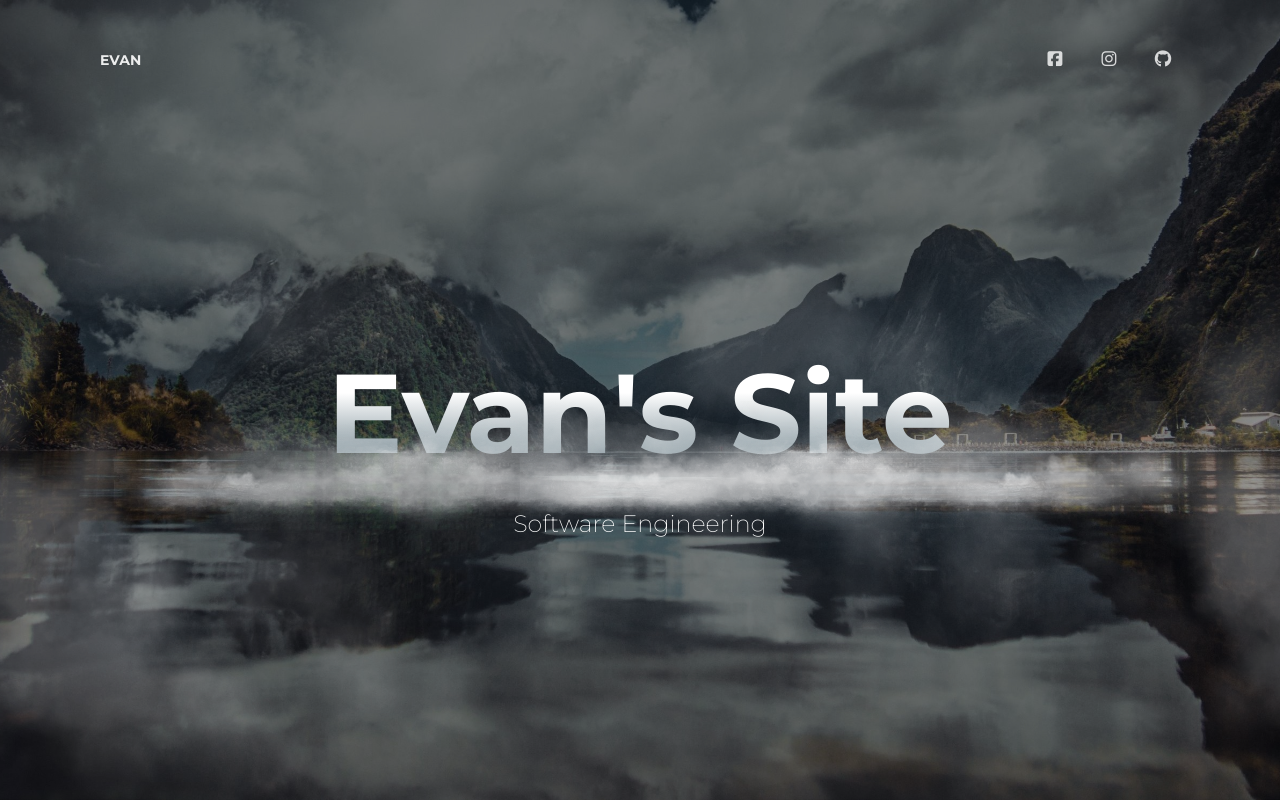
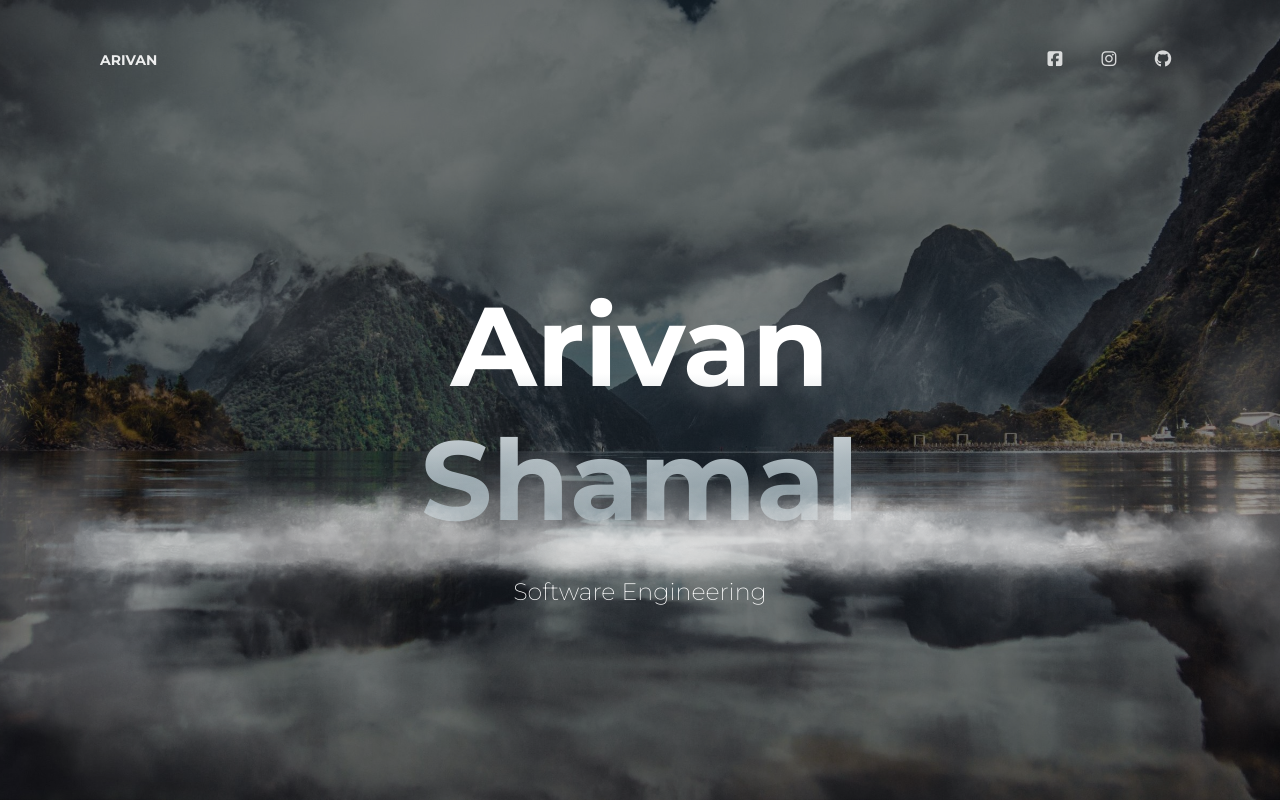
Before and after one commit to evan8133/evan3381.github.io, a website: page index.html in a window 1280 px wide. Drawn offline with Linux system fonts and the light colour scheme; some packages are replaced by stand-ins of ours.

Commit message:
Update index.html

```diff
--- a/index.html
+++ b/index.html
@@ -24,7 +24,7 @@ The above copyright notice and this permission notice shall be included in all c
     <link rel="icon" type="image/png" href="./assets/img//favicon.png">
     <meta http-equiv="X-UA-Compatible" content="IE=edge,chrome=1" />
     <title>
-        Evan
+        Arivan
     </title>
     <meta content='width=device-width, initial-scale=1.0, maximum-scale=1.0, user-scalable=0, shrink-to-fit=no' name='viewport' />
     <!--     Fonts and icons     -->
@@ -43,7 +43,7 @@ The above copyright notice and this permission notice shall be included in all c
         <div class="container">
             <div class="navbar-translate">
                 <a class="navbar-brand" href="https://demos.creative-tim.com/paper-kit/index.html" rel="tooltip" title="Coded by Creative Tim" data-placement="bottom" target="_blank">
-          Evan
+          Arivan
         </a>
                 <button class="navbar-toggler navbar-toggler" type="button" data-toggle="collapse" data-target="#navigation" aria-controls="navigation-index" aria-expanded="false" aria-label="Toggle navigation">
           <span class="navbar-toggler-bar bar1"></span>
@@ -82,7 +82,7 @@ The above copyright notice and this permission notice shall be included in all c
         <div class="content-center">
             <div class="container">
                 <div class="title-brand">
-                    <h1 class="presentation-title">Evan's Site</h1>
+                    <h1 class="presentation-title">Arivan Shamal</h1>
                     <div class="fog-low">
                         <img src="./assets/img/fog-low.png" alt="">
                     </div>
```
